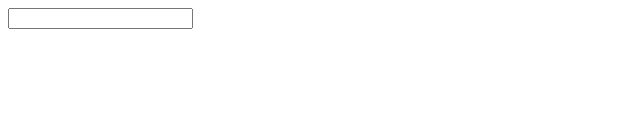
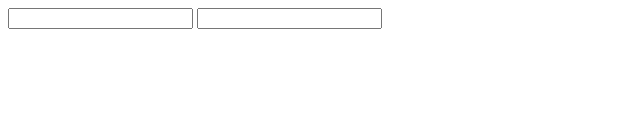
Before and after one commit to gdx-u/slide, a plain HTML site: page index.html in a window 1280 px wide. Shown: the top 132 px of the page, without its empty margins (0-640 px from the left). Drawn offline with Linux system fonts and the light colour scheme.

Commit message:
Update index.html

```diff
--- a/index.html
+++ b/index.html
@@ -9,6 +9,7 @@
 </head>
 <body>
     <script src="script.js" defer></script>
-    <input type="number" name="num" id="size" onchange="localStorage.setItem('size', Math.min(Math.max(2, this.value), 30)); location.reload();">
+    <input type="number" name="num" id="size" onchange="localStorage.setItem('size-x', Math.min(Math.max(2, this.value), 30)); location.reload();">
+    <input type="number" name="num" id="size" onchange="localStorage.setItem('size-y', Math.min(Math.max(2, this.value), 30)); location.reload();">
 </body>
 </html>
```
